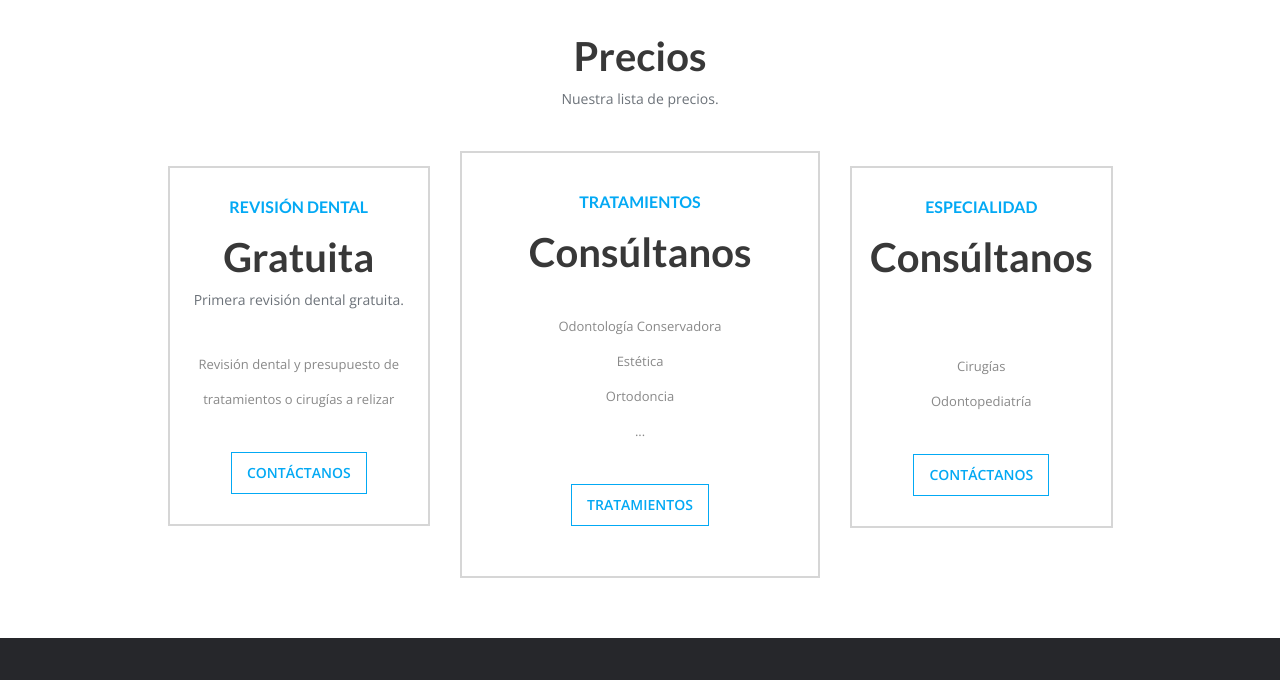
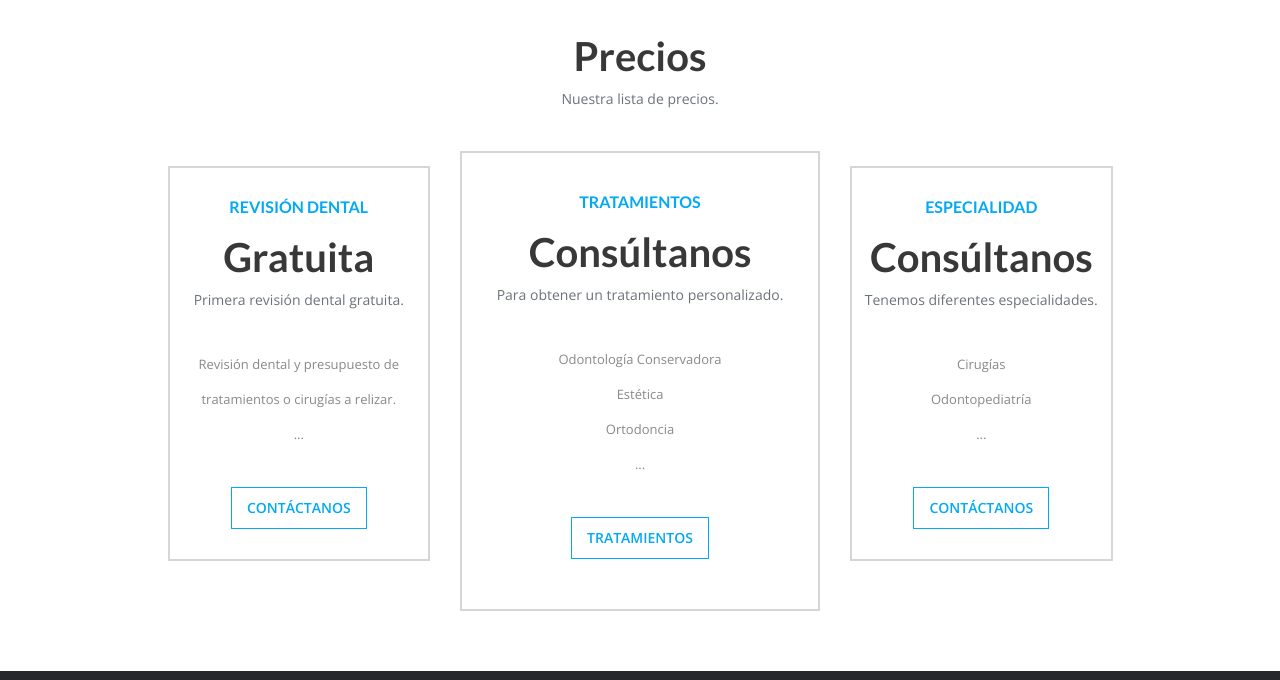
Before and after one commit to BlancaLobato/Proyecto2021DIWClinicaDental, a plain HTML site: page Proyecto_Dentista/index.html in a window 1280 px wide. Shown: the part 1269-1949 px from the top of the page. Drawn offline with nearby package versions, Linux system fonts and the light colour scheme.

Commit message:
Add files via upload

```diff
--- a/Proyecto_Dentista/index.html
+++ b/Proyecto_Dentista/index.html
@@ -92,7 +92,8 @@
                     <h2 class="editContent">Gratuita</h2>
                     <p class="editContent">Primera revisión dental gratuita.</p>
                     <ul class="table-content">
-                        <li class="editContent">Revisión dental y presupuesto de tratamientos o cirugías a relizar</li>
+                        <li class="editContent">Revisión dental y presupuesto de tratamientos o cirugías a relizar.</li>
+                        <li class="editContent">...</li>
                     </ul>
 
                     <div class="text-center text-uppercase">
@@ -104,12 +105,13 @@
             <div class="col-md-4">
                 <div class="table long-table">
                     <h3 class="editContent">Tratamientos</h3>
-                    <h2 class="editContent"> Consúltanos</h2>
+                    <h2 class="editContent">Consúltanos</h2>
+                    <p class="editContent">Para obtener un tratamiento personalizado.</p>
                     <ul class="table-content">
-                        <li class="editContent"> Odontología Conservadora</li>
-                        <li class="editContent"> Estética</li>
-                        <li class="editContent"> Ortodoncia</li>
-                        <li class="editContent"> ...</li>
+                        <li class="editContent">Odontología Conservadora</li>
+                        <li class="editContent">Estética</li>
+                        <li class="editContent">Ortodoncia</li>
+                        <li class="editContent">...</li>
                     </ul>
 
                     <div class="text-center text-uppercase">
@@ -123,10 +125,11 @@
                 <div class="table">
                     <h3 class="editContent">Especialidad</h3>
                     <h2 class="editContent">Consúltanos</h2>
+                    <p class="editContent">Tenemos diferentes especialidades.</p>
                     <ul class="table-content">
-                        <li class="editContent" style="color: white;">.</li>
                         <li class="editContent">Cirugías</li>
                         <li class="editContent">Odontopediatría</li>
+                        <li class="editContent">...</li>
                     </ul>
 
                     <div class="text-center text-uppercase">
```
